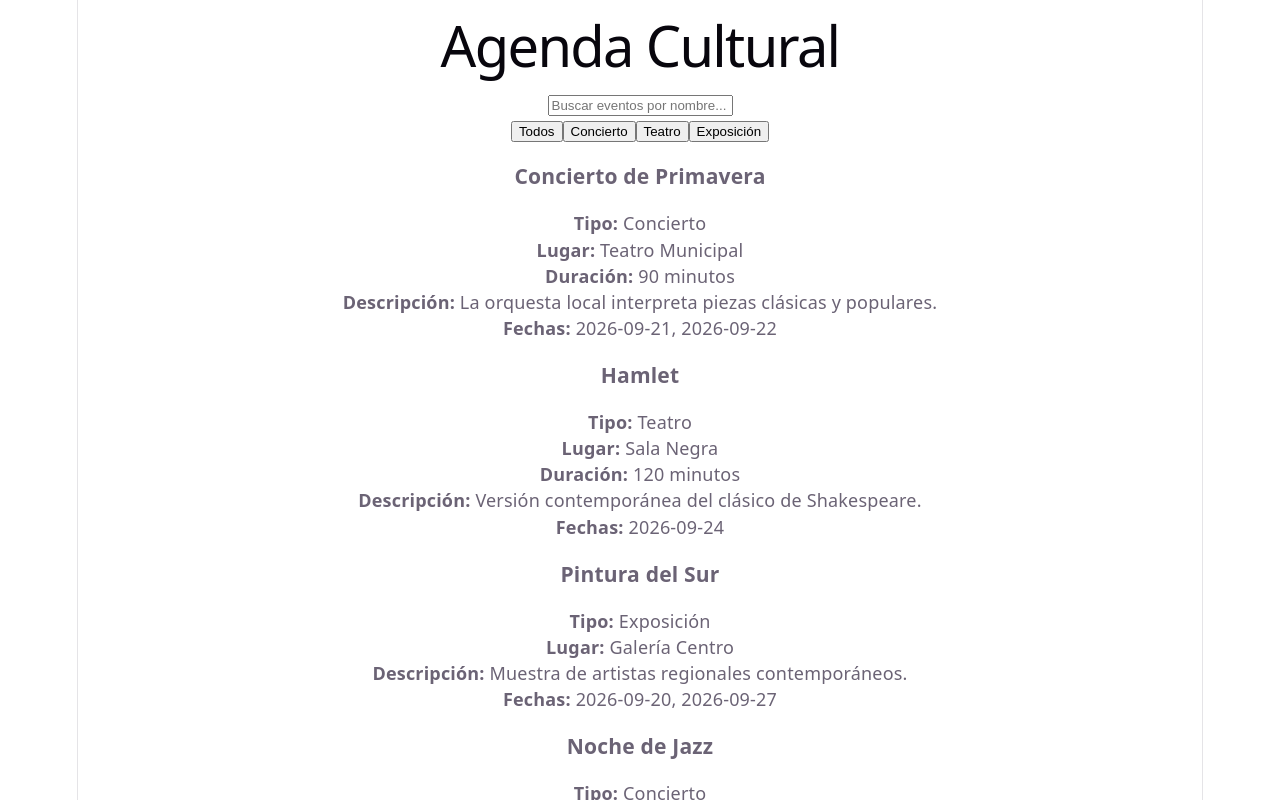
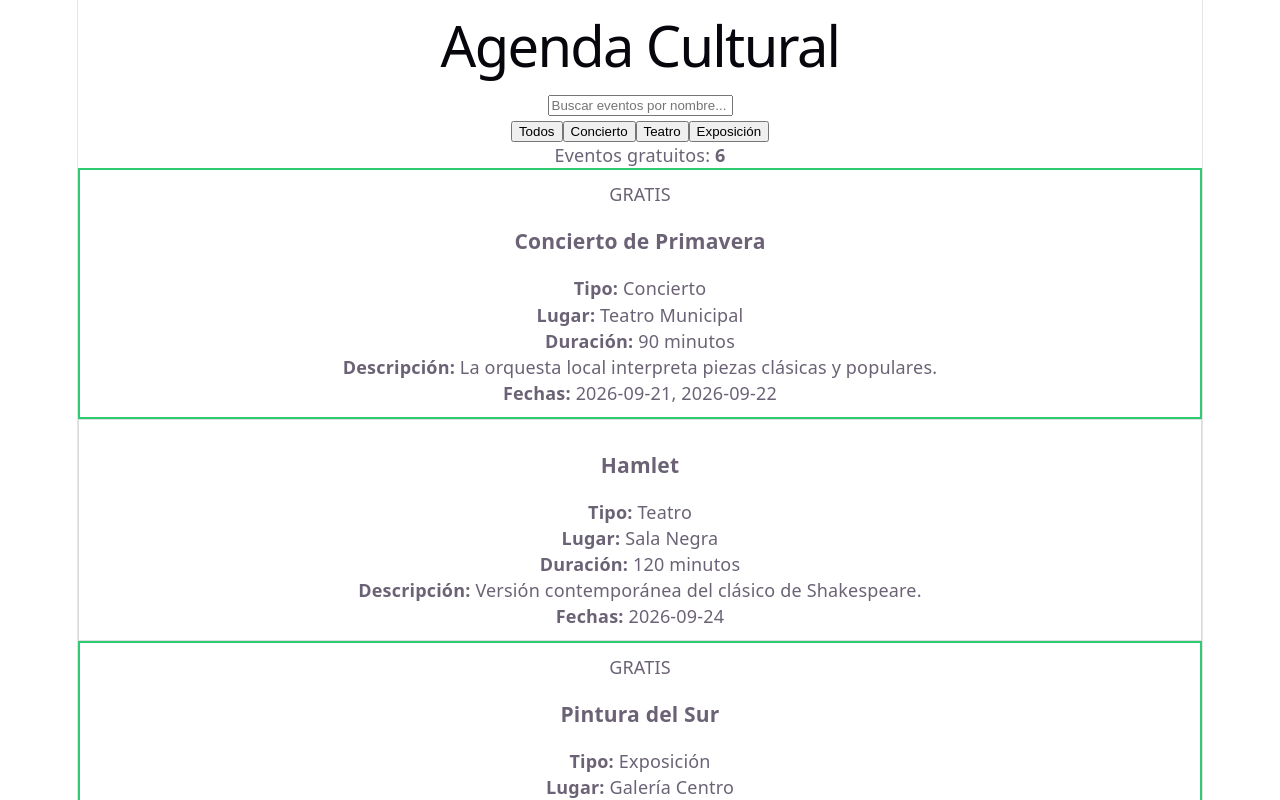
Before and after one commit to Ranses02/bonus-track-prueba-3, a React (Vite) app: page / in a window 1280 px wide. Shown: the top 800 px of the page. Built offline with nearby package versions, Linux system fonts and the light colour scheme.

Commit message:
feat: destacar eventos gratuitos y contador (Etapa 5)

```diff
--- a/src/App.jsx
+++ b/src/App.jsx
@@ -29,8 +29,8 @@ function App() {
     return coincideNombre && coincideTipo
   })
 
-  // logs para debug de filtro (puede quitarse luego)
-  console.log('filtro:', filtro, '->', filtroNormalizado, 'resultados:', eventosFiltrados.length)
+  // calculamos cuantos son gratis para mostrar el contador
+  const cantidadGratis = eventosFiltrados.filter(e => e.esGratuito).length
 
   return (
     <div>
@@ -45,6 +45,10 @@ function App() {
 
       <FiltroTipo filtroActual={filtro} setFiltro={setFiltro} />
 
+      <div className="contador-gratis">
+        <p>Eventos gratuitos: <strong>{cantidadGratis}</strong></p>
+      </div>
+
       <ListaEventos eventos={eventosFiltrados} />
     </div>
   )
--- a/src/components/EventoCard.jsx
+++ b/src/components/EventoCard.jsx
@@ -1,8 +1,13 @@
 import PropTypes from 'prop-types';
 
-function EventoCard({ nombre, lugar, duracion, tipo, descripcion, fechas }) {
+function EventoCard({ nombre, lugar, duracion, tipo, descripcion, fechas, esGratuito }) {
+  // si la prop esGratuito es true, mostramos una etiqueta especial y cambiamos el estilo
+  const estiloCard = esGratuito ? { border: '2px solid #2ecc71', padding: '0.6rem' } : { border: '1px solid #ddd', padding: '0.6rem' };
+
   return (
-    <article className="evento-card">
+    <article className="evento-card" style={estiloCard}>
+      {esGratuito && <span className="etiqueta-gratis">GRATIS</span>}
+
       <h3>{nombre}</h3>
       <p><strong>Tipo:</strong> {tipo}</p>
       <p><strong>Lugar:</strong> {lugar}</p>
@@ -19,7 +24,12 @@ EventoCard.propTypes = {
   duracion: PropTypes.number.isRequired,
   tipo: PropTypes.string.isRequired,
   descripcion: PropTypes.string.isRequired,
-  fechas: PropTypes.arrayOf(PropTypes.string).isRequired
+  fechas: PropTypes.arrayOf(PropTypes.string).isRequired,
+  esGratuito: PropTypes.bool
+};
+
+EventoCard.defaultProps = {
+  esGratuito: false
 };
 
 export default EventoCard;
```
